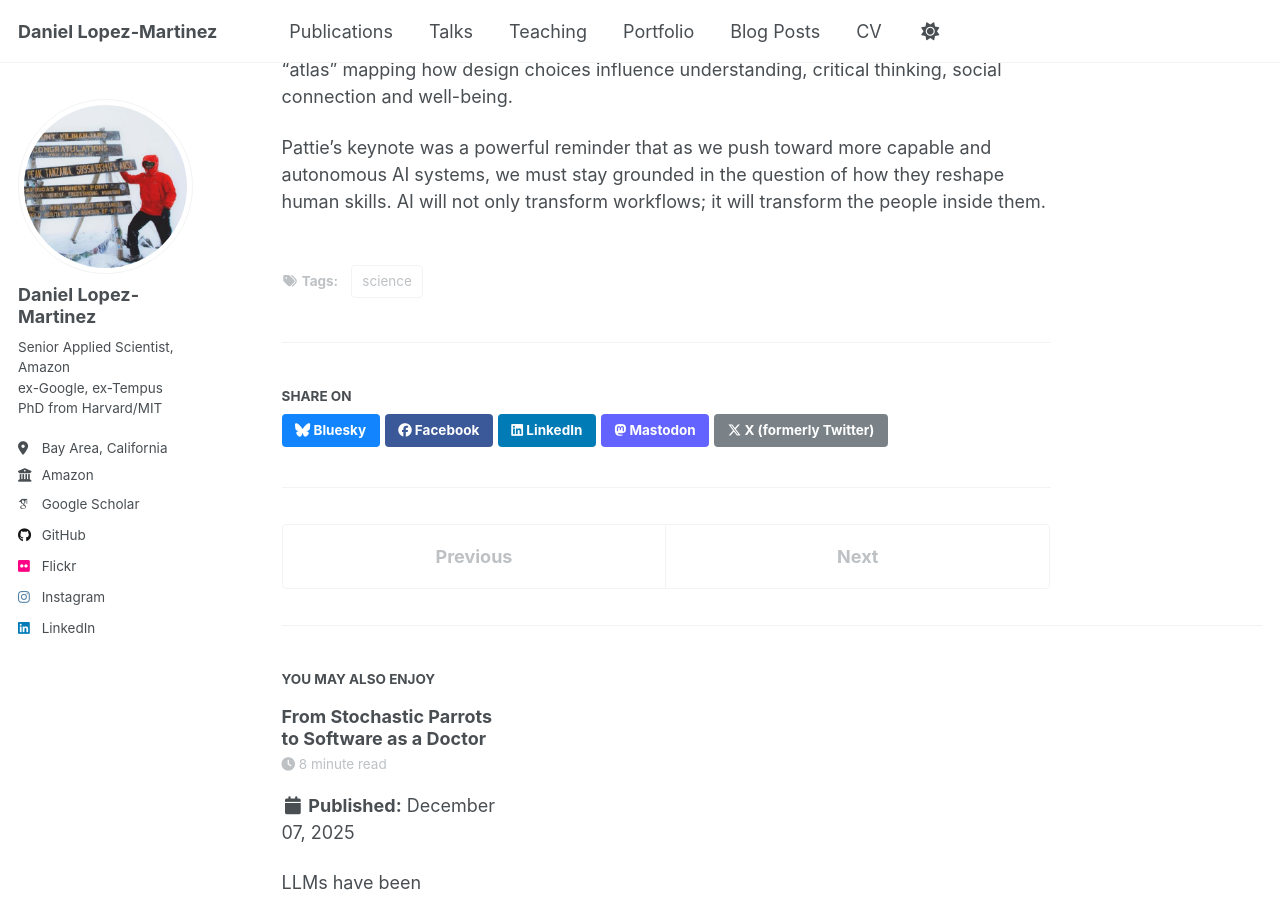
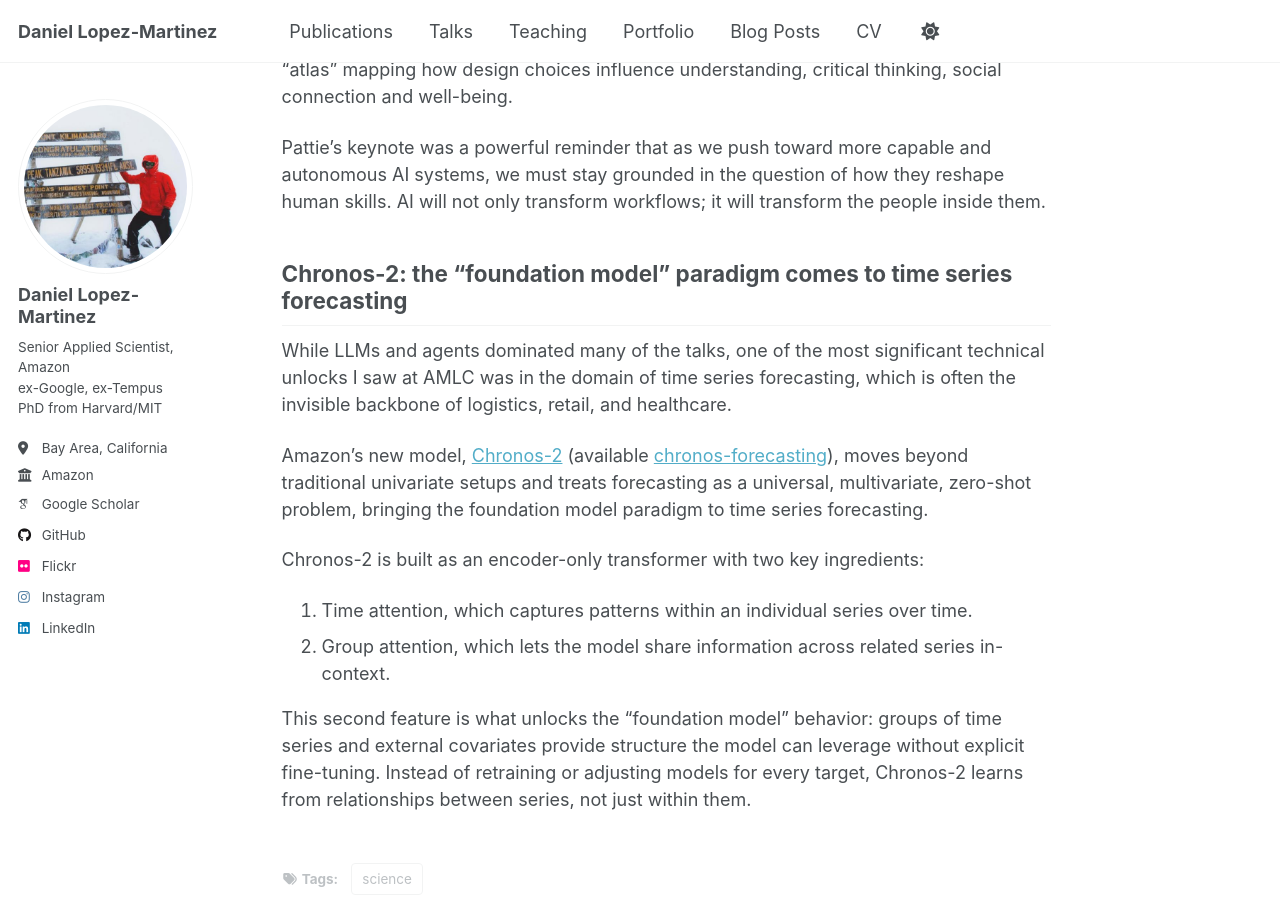
Before and after one commit to daniel-lopezmartinez/daniel-lopezmartinez.github.io, a Jekyll site: the page built from _posts/2025-11-06-amlc-2025.md, in a window 1280 px wide and 900 px high, scrolled down 1953 px. Built offline with Jekyll 4.4.1, drawn with Linux system fonts in a browser that asks for light colours; some web fonts are replaced; a script that is not in the unit is left out; some of the changed text lies outside the part shown.

Commit message:
added chronos

```diff
--- a/_posts/2025-11-06-amlc-2025.md
+++ b/_posts/2025-11-06-amlc-2025.md
@@ -26,3 +26,15 @@ This creates a paradox for us as builders: How do we build systems that assist w
 Among other efforts, the AHA team is working on benchmarks for the human impact of AI, analogous to today’s technical benchmarks (e.g. for accuracy, latency, etc.), and an “atlas” mapping how design choices influence understanding, critical thinking, social connection and well-being.
 
 Pattie’s keynote was a powerful reminder that as we push toward more capable and autonomous AI systems, we must stay grounded in the question of how they reshape human skills. AI will not only transform workflows; it will transform the people inside them.
+
+## Chronos-2: the "foundation model" paradigm comes to time series forecasting
+
+While LLMs and agents dominated many of the talks, one of the most significant technical unlocks I saw at AMLC was in the domain of time series forecasting, which is often the invisible backbone of logistics, retail, and healthcare.
+
+Amazon’s new model, [Chronos-2](https://arxiv.org/abs/2510.15821) (available [chronos-forecasting](https://github.com/amazon-science/chronos-forecasting)), moves beyond traditional univariate setups and treats forecasting as a universal, multivariate, zero-shot problem, bringing the foundation model paradigm to time series forecasting.
+
+Chronos-2 is built as an encoder-only transformer with two key ingredients:
+1. Time attention, which captures patterns within an individual series over time.
+2. Group attention, which lets the model share information across related series in-context.
+
+This second feature is what unlocks the “foundation model” behavior: groups of time series and external covariates provide structure the model can leverage without explicit fine-tuning. Instead of retraining or adjusting models for every target, Chronos-2 learns from relationships between series, not just within them.
```
